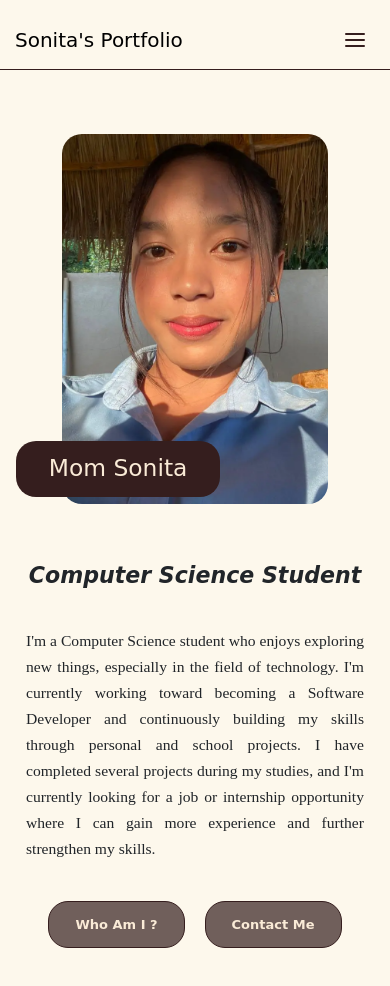
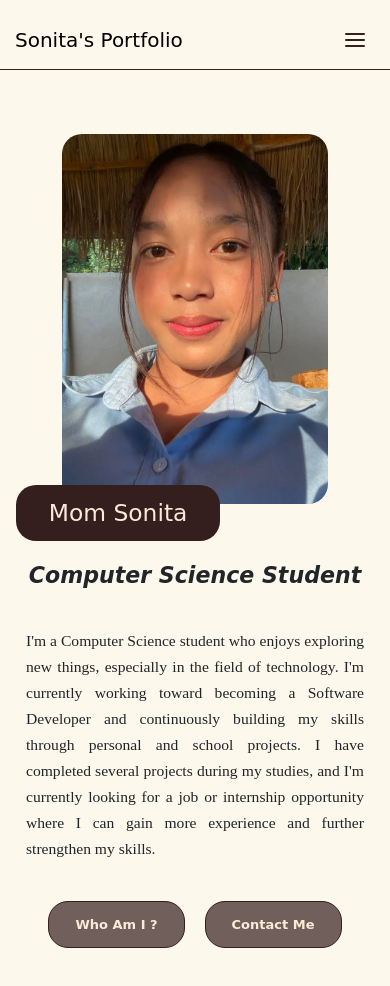
Before and after one commit to SonitaMom/sonitamom_portfolio, a website: page index.html in a window 390 px wide. Shown: the top 986 px of the page. Drawn offline with nearby package versions, Linux system fonts and the light colour scheme; a web font is replaced by a local one.

Commit message:
Responsive fixed

```diff
--- a/src/CSS/style.css
+++ b/src/CSS/style.css
@@ -212,8 +212,14 @@ section {
   }
 
   .personal-name {
-    top: 83%;
+    top: 85%;
     left: -25%;
+  }
+}
+
+@media (max-width: 768px) {
+  .personal-name {
+    top: 95%;
   }
 }
 
```
